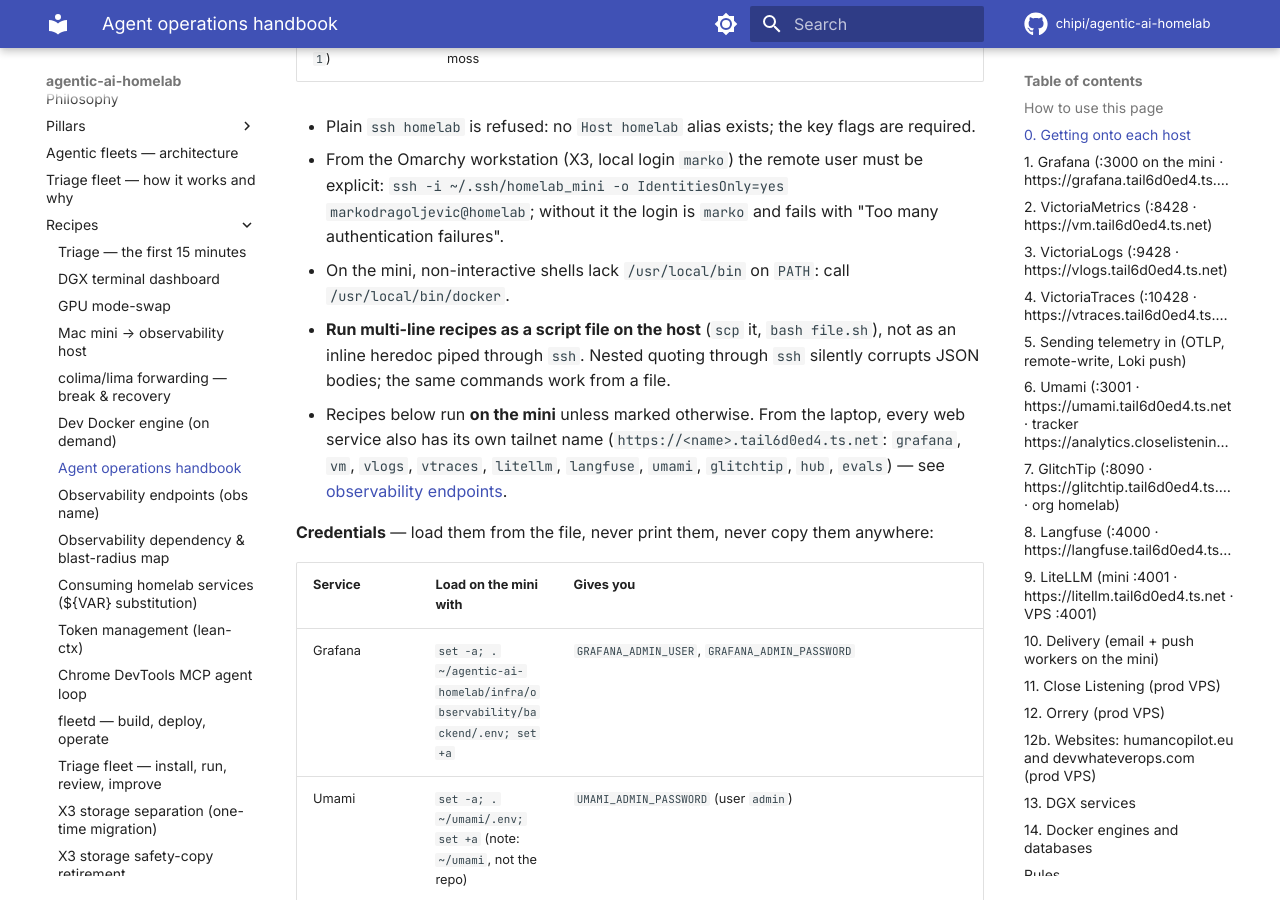
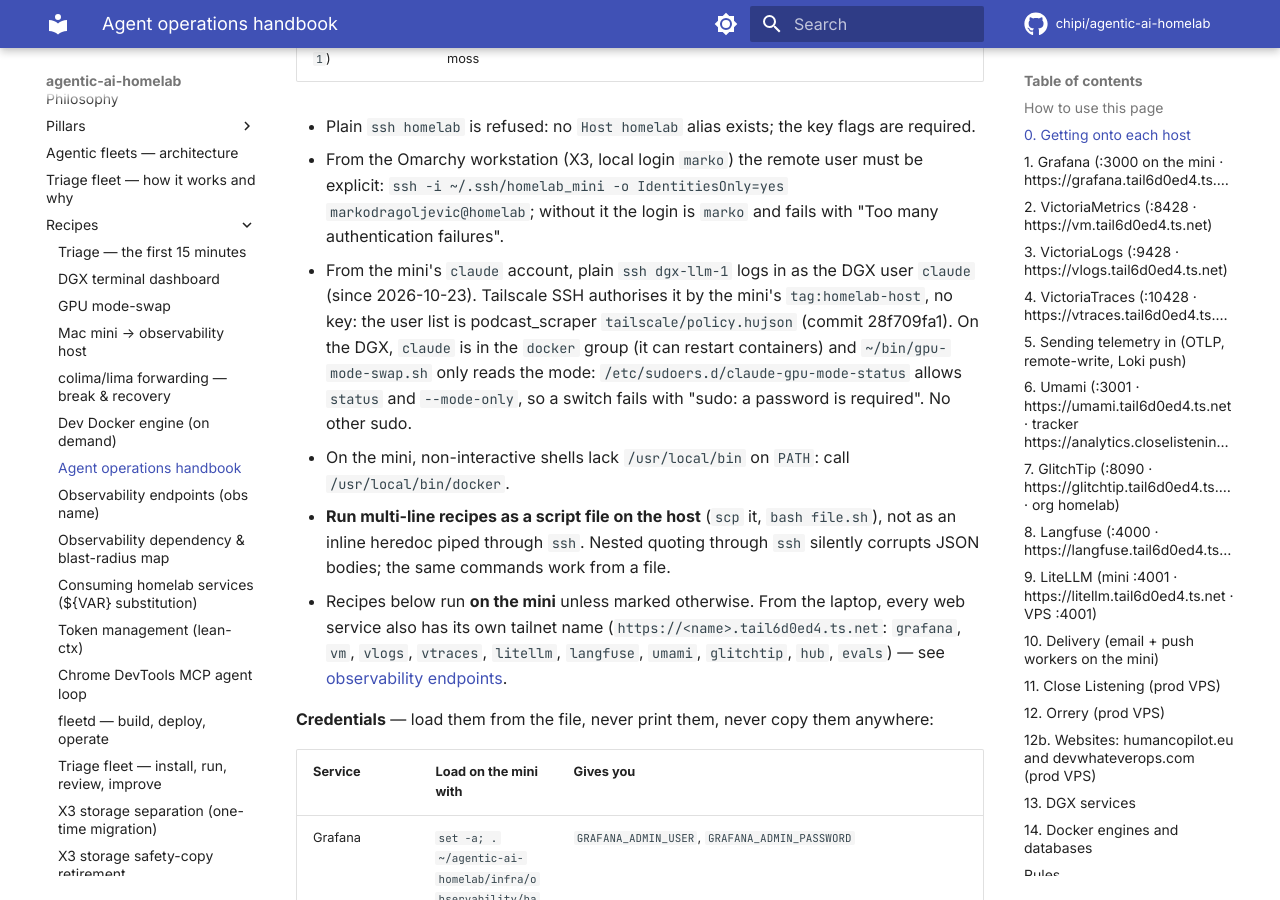
Before and after one commit to chipi/agentic-ai-homelab, an MkDocs documentation site: the page built from docs/recipes/agent-access.md, in a window 1280 px wide and 900 px high, scrolled down 920 px. Built offline with MkDocs 1.6.1 and Material for MkDocs 9.7.7, drawn with Linux system fonts in a browser that asks for light colours; comment, search, counter and statistics services are not loaded.

Commit message:
docs(handbook): the mini's claude account reaches the DGX as claude
Tailscale SSH rule from podcast_scraper 28f709fa1 (applied 2026-10-23);
DGX user claude in the docker group with a status-only gpu-mode wrapper.
Tested from the mini: login as claude ok, docker ps/exec ok, a mode switch
refused by sudo, an unlisted user refused by the tailnet policy.

Co-Authored-By: Claude Opus 5.5 <noreply@anthropic.com>
Claude-Session: https://claude.ai/code/session_01HA28jAb6dbe2XRHYz8ghcj

```diff
--- a/docs/recipes/agent-access.md
+++ b/docs/recipes/agent-access.md
@@ -29,6 +29,12 @@ Do not create logins, publish ports or change groups to "get access".
 - From the Omarchy workstation (X3, local login `marko`) the remote user must be explicit:
   `ssh -i ~/.ssh/homelab_mini -o IdentitiesOnly=yes markodragoljevic@homelab`; without it the
   login is `marko` and fails with "Too many authentication failures".
+- From the mini's `claude` account, plain `ssh dgx-llm-1` logs in as the DGX user `claude`
+  (since 2026-10-23). Tailscale SSH authorises it by the mini's `tag:homelab-host`, no key:
+  the user list is podcast_scraper `tailscale/policy.hujson` (commit 28f709fa1). On the DGX,
+  `claude` is in the `docker` group (it can restart containers) and `~/bin/gpu-mode-swap.sh`
+  only reads the mode: `/etc/sudoers.d/claude-gpu-mode-status` allows `status` and
+  `--mode-only`, so a switch fails with "sudo: a password is required". No other sudo.
 - On the mini, non-interactive shells lack `/usr/local/bin` on `PATH`: call
   `/usr/local/bin/docker`.
 - **Run multi-line recipes as a script file on the host** (`scp` it, `bash file.sh`),
```
